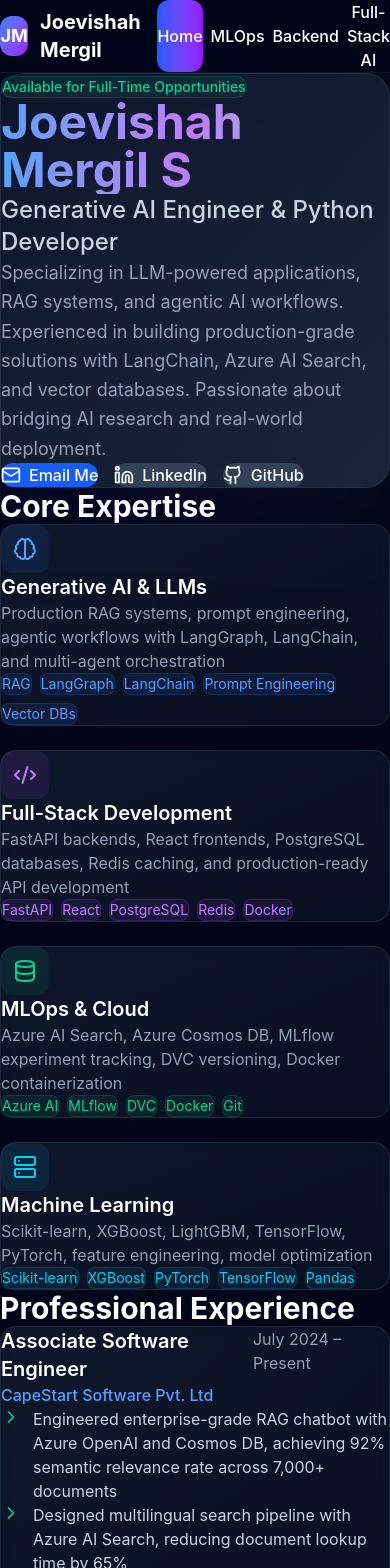
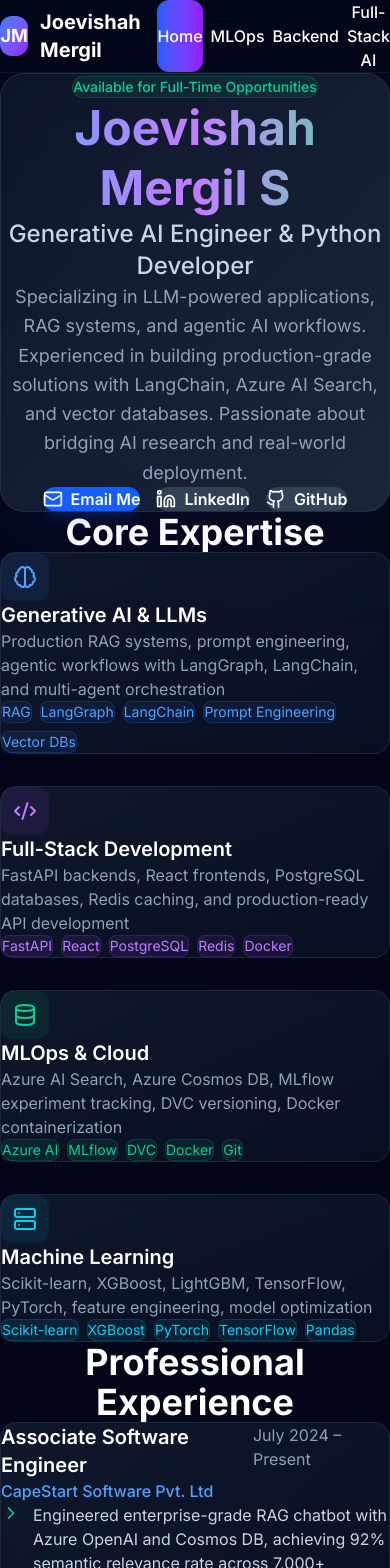
Before and after one commit to joevishahmergil/joevishahmergil.github.io, a React (Vite) app: page / in a window 390 px wide. Shown: the top 1568 px of the page. Built offline with nearby package versions, Linux system fonts and the light colour scheme; the HTML template or start-up script is replaced by a standard one.

Commit message:
Improve layout spacing and responsive design

```diff
--- a/src/App.jsx
+++ b/src/App.jsx
@@ -100,37 +100,37 @@
   };
 
   const renderHome = () => (
-    <div className="space-y-16">
+    <div className="space-y-32">
       {/* Hero Section */}
       <div className="relative">
         <div className="absolute inset-0 bg-gradient-to-r from-blue-600/10 via-purple-600/10 to-emerald-600/10 rounded-3xl blur-3xl"></div>
         <div className="relative bg-gradient-to-br from-slate-900/90 to-slate-800/90 backdrop-blur-xl rounded-3xl p-12 border border-slate-700/50">
           <div className="flex items-start justify-between">
-            <div className="space-y-6 flex-1">
+            <div className="text-center md:text-left space-y-8 flex-1">
               <div className="inline-block px-4 py-2 bg-emerald-500/10 border border-emerald-500/20 rounded-full text-emerald-400 text-sm font-medium">
                 Available for Full-Time Opportunities
               </div>
-              <h1 className="text-5xl font-bold bg-gradient-to-r from-blue-400 via-purple-400 to-emerald-400 bg-clip-text text-transparent">
+              <h1 className="text-5xl md:text-7xl font-bold bg-gradient-to-r from-blue-400 via-purple-400 to-emerald-400 bg-clip-text text-transparent leading-tight">
                 Joevishah Mergil S
               </h1>
-              <p className="text-2xl text-slate-300 font-medium">
+              <p className="text-2xl md:text-3xl text-slate-300 font-medium">
                 Generative AI Engineer & Python Developer
               </p>
-              <p className="text-lg text-slate-400 leading-relaxed max-w-3xl">
+              <p className="text-lg md:text-xl text-slate-400 leading-relaxed max-w-3xl mx-auto md:mx-0">
                 Specializing in LLM-powered applications, RAG systems, and agentic AI workflows.
                 Experienced in building production-grade solutions with LangChain, Azure AI Search,
                 and vector databases. Passionate about bridging AI research and real-world deployment.
               </p>
-              <div className="flex flex-wrap gap-4 pt-4">
-                <a href="mailto:joevishahmergil@gmail.com" className="flex items-center gap-2 px-6 py-3 bg-blue-600 hover:bg-blue-700 rounded-xl font-medium transition-all hover:scale-105">
+              <div className="flex flex-wrap justify-center md:justify-start gap-4 pt-4">
+                <a href="mailto:joevishahmergil@gmail.com" className="flex items-center gap-2 px-8 py-4 bg-blue-600 hover:bg-blue-700 rounded-xl font-semibold transition-all hover:scale-105 shadow-lg shadow-blue-600/20">
                   <Mail className="w-5 h-5" />
                   Email Me
                 </a>
-                <a href="https://linkedin.com/in/joevishah-mergil28" target="_blank" rel="noopener noreferrer" className="flex items-center gap-2 px-6 py-3 bg-slate-700 hover:bg-slate-600 rounded-xl font-medium transition-all hover:scale-105">
+                <a href="https://linkedin.com/in/joevishah-mergil28" target="_blank" rel="noopener noreferrer" className="flex items-center gap-2 px-8 py-4 bg-slate-700 hover:bg-slate-600 rounded-xl font-semibold transition-all hover:scale-105">
                   <Linkedin className="w-5 h-5" />
                   LinkedIn
                 </a>
-                <a href="https://github.com/joevishah2000" target="_blank" rel="noopener noreferrer" className="flex items-center gap-2 px-6 py-3 bg-slate-700 hover:bg-slate-600 rounded-xl font-medium transition-all hover:scale-105">
+                <a href="https://github.com/joevishah2000" target="_blank" rel="noopener noreferrer" className="flex items-center gap-2 px-8 py-4 bg-slate-700 hover:bg-slate-600 rounded-xl font-semibold transition-all hover:scale-105">
                   <Github className="w-5 h-5" />
                   GitHub
                 </a>
@@ -141,9 +141,9 @@
       </div>
 
       {/* Core Expertise */}
-      <div>
-        <h2 className="text-3xl font-bold text-white mb-8">Core Expertise</h2>
-        <div className="grid md:grid-cols-2 gap-6">
+      <div className="pt-16">
+        <h2 className="text-4xl font-bold text-white mb-12 text-center md:text-left">Core Expertise</h2>
+        <div className="grid md:grid-cols-2 gap-8">
           <div className="bg-gradient-to-br from-slate-800/50 to-slate-900/50 backdrop-blur-sm p-8 rounded-2xl border border-slate-700/50 hover:border-blue-500/50 transition-all">
             <div className="w-12 h-12 bg-blue-500/10 rounded-xl flex items-center justify-center mb-4">
               <Brain className="w-6 h-6 text-blue-400" />
@@ -199,9 +199,9 @@
       </div>
 
       {/* Professional Experience */}
-      <div>
-        <h2 className="text-3xl font-bold text-white mb-8">Professional Experience</h2>
-        <div className="space-y-6">
+      <div className="pt-16">
+        <h2 className="text-4xl font-bold text-white mb-12 text-center md:text-left">Professional Experience</h2>
+        <div className="space-y-10">
           <div className="bg-gradient-to-br from-slate-800/50 to-slate-900/50 backdrop-blur-sm p-8 rounded-2xl border border-slate-700/50">
             <div className="flex justify-between items-start mb-4">
               <div>
@@ -232,9 +232,9 @@
       </div>
 
       {/* Education */}
-      <div>
-        <h2 className="text-3xl font-bold text-white mb-8">Education</h2>
-        <div className="bg-gradient-to-br from-slate-800/50 to-slate-900/50 backdrop-blur-sm p-8 rounded-2xl border border-slate-700/50">
+      <div className="pt-16">
+        <h2 className="text-4xl font-bold text-white mb-12 text-center md:text-left">Education</h2>
+        <div className="bg-gradient-to-br from-slate-800/50 to-slate-900/50 backdrop-blur-sm p-10 rounded-2xl border border-slate-700/50">
           <div className="flex justify-between items-start">
             <div>
               <h3 className="text-xl font-semibold text-white">B.E in Computer Science Engineering</h3>
@@ -299,13 +299,13 @@
 
             {/* Metrics */}
             {project.metrics && (
-              <div className="grid grid-cols-3 gap-4 mt-8 pt-8 border-t border-slate-700/50">
+              <div className="grid grid-cols-1 md:grid-cols-3 gap-8 mt-12 pt-12 border-t border-slate-700/50">
                 {project.metrics.map((metric, idx) => (
-                  <div key={idx} className="text-center">
-                    <div className={`text-3xl font-bold bg-gradient-to-r ${project.color} bg-clip-text text-transparent`}>
+                  <div key={idx} className="text-center p-6 bg-slate-900/50 rounded-2xl border border-slate-700/30">
+                    <div className={`text-4xl font-bold bg-gradient-to-r ${project.color} bg-clip-text text-transparent`}>
                       {metric.value}
                     </div>
-                    <div className="text-slate-400 text-sm mt-1">{metric.label}</div>
+                    <div className="text-slate-400 text-sm mt-3 font-medium uppercase tracking-wider">{metric.label}</div>
                   </div>
                 ))}
               </div>
@@ -380,8 +380,7 @@
             <div className="flex gap-2">
               <button
                 onClick={() => setActiveTab('home')}
-                className={`px-6 py-2 rounded-xl font-medium transition-all ${
-                  activeTab === 'home'
+                className={`px-6 py-2 rounded-xl font-medium transition-all ${activeTab === 'home'
                   ? 'bg-gradient-to-r from-blue-600 to-purple-600'
                   : 'hover:bg-slate-800'
                   }`}
@@ -390,8 +389,7 @@
               </button>
               <button
                 onClick={() => setActiveTab('mlops')}
-                className={`px-6 py-2 rounded-xl font-medium transition-all ${
-                  activeTab === 'mlops'
+                className={`px-6 py-2 rounded-xl font-medium transition-all ${activeTab === 'mlops'
                   ? 'bg-gradient-to-r from-blue-600 to-cyan-600'
                   : 'hover:bg-slate-800'
                   }`}
@@ -400,8 +398,7 @@
               </button>
               <button
                 onClick={() => setActiveTab('backend')}
-                className={`px-6 py-2 rounded-xl font-medium transition-all ${
-                  activeTab === 'backend'
+                className={`px-6 py-2 rounded-xl font-medium transition-all ${activeTab === 'backend'
                   ? 'bg-gradient-to-r from-purple-600 to-pink-600'
                   : 'hover:bg-slate-800'
                   }`}
@@ -410,8 +407,7 @@
               </button>
               <button
                 onClick={() => setActiveTab('fullstack')}
-                className={`px-6 py-2 rounded-xl font-medium transition-all ${
-                  activeTab === 'fullstack'
+                className={`px-6 py-2 rounded-xl font-medium transition-all ${activeTab === 'fullstack'
                   ? 'bg-gradient-to-r from-emerald-600 to-teal-600'
                   : 'hover:bg-slate-800'
                   }`}
@@ -424,7 +420,7 @@
       </nav>
 
       {/* Content */}
-      <main className="max-w-7xl mx-auto px-6 py-12">
+      <main className="max-w-7xl mx-auto px-6 py-24">
         {activeTab === 'home' && renderHome()}
         {activeTab === 'mlops' && renderProject('mlops')}
         {activeTab === 'backend' && renderProject('backend')}
--- a/src/index.css
+++ b/src/index.css
@@ -1,6 +1,5 @@
+@import url('https://fonts.googleapis.com/css2?family=Inter:wght@300;400;500;600;700;800;900&display=swap');
 @import "tailwindcss";
-
-@import url('https://fonts.googleapis.com/css2?family=Inter:wght@300;400;500;600;700;800;900&display=swap');
 
 
 * {
```
Lines whose indentation alone changed are shown as unchanged.
